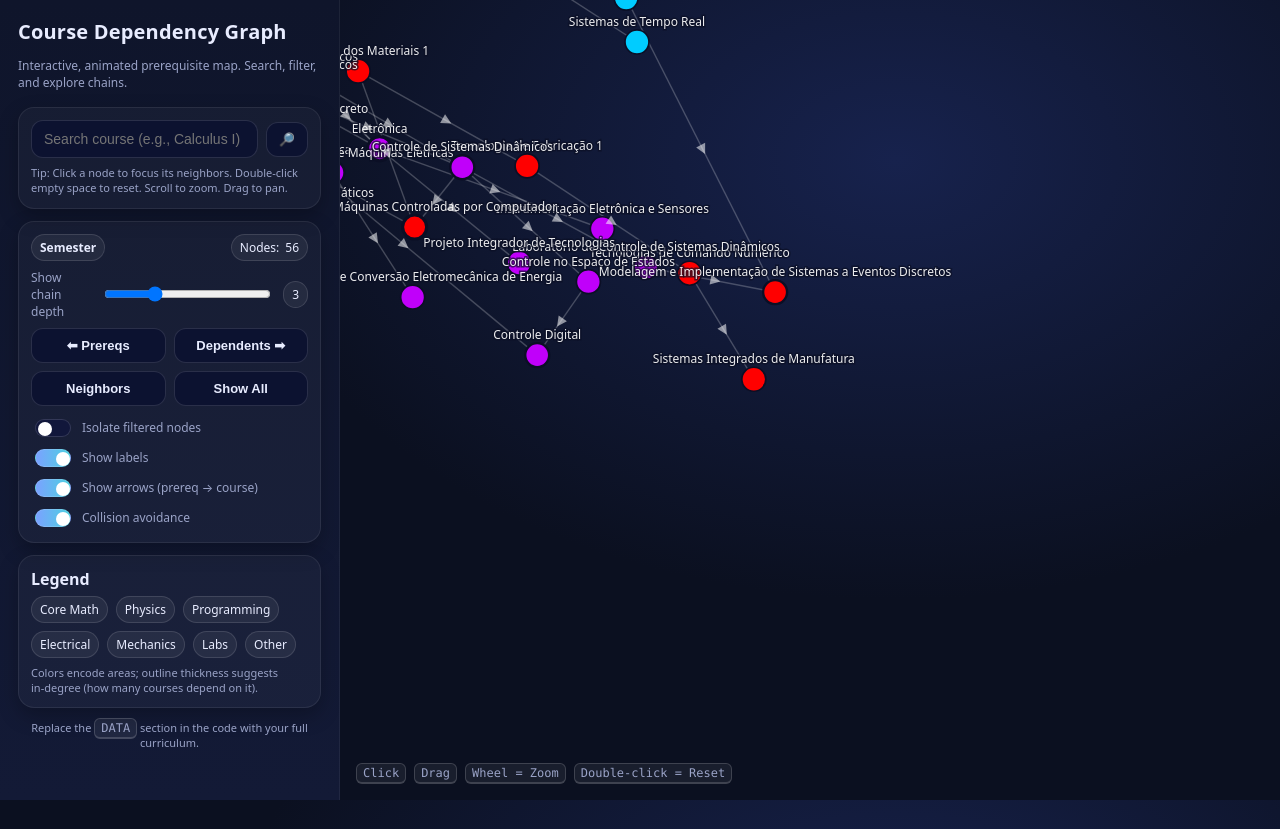
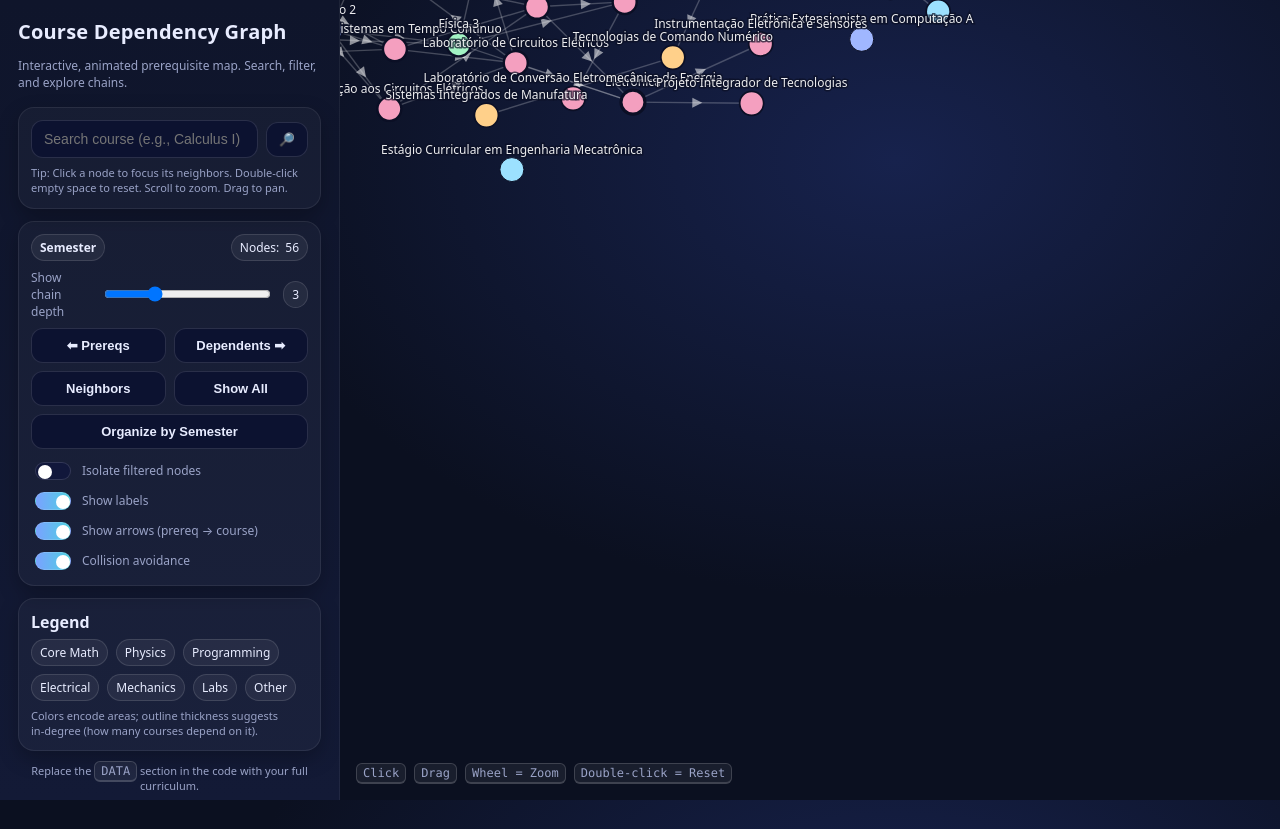
Before and after one commit to GabrielPyva/fluxo-da-mecatronica, a plain HTML site: page index.html in a window 1280 px wide. Drawn offline with nearby package versions, Linux system fonts and the light colour scheme.

Commit message:
✨ feat: Adicionar modo de organização em grid por semestre

```diff
--- a/index.html
+++ b/index.html
@@ -38,6 +38,9 @@
       <div class="row" style="margin-top:8px; gap:8px">
         <button id="btn-neighbors" class="btn group" title="Neighbors (1 hop)">Neighbors</button>
         <button id="btn-showAll" class="btn group" title="Show all">Show All</button>
+      </div>
+      <div class="row" style="margin-top:8px; gap:8px">
+        <button id="btn-organize-sem" class="btn group" title="Organize by Semester">Organize by Semester</button>
       </div>
       <div class="row toggle" style="margin-top:10px">
         <input type="checkbox" id="chk-isolate" />
--- a/script.js
+++ b/script.js
@@ -42,11 +42,8 @@ function processData(csvData) {
 }
 
 
-// Função que contém toda a lógica original para desenhar e controlar o grafo
+// Função que contém toda a lógica para desenhar e controlar o grafo
 function initializeGraph(DATA) {
-  /* ---------------------------------------------
-  * A partir daqui, é o seu código original, colado dentro desta função.
-  * -------------------------------------------*/
 
   /* ---------------------------------------------
   * Graph Setup
@@ -55,19 +52,17 @@ function initializeGraph(DATA) {
   const width = () => svg.node().clientWidth;
   const height = () => svg.node().clientHeight;
 
-  const defs = svg.append('defs');
-
   const gRoot = svg.append('g');
   const gLinks = gRoot.append('g').attr('class','links');
+  const gArrowheads = gRoot.append('g').attr('class', 'arrowheads');
   const gNodes = gRoot.append('g').attr('class','nodes');
   const gLabels = gRoot.append('g').attr('class','labels');
-  const gArrowheads = gRoot.append('g').attr('class', 'arrowheads');
 
   const tooltip = d3.select('#tooltip');
 
   const color = d3.scaleOrdinal()
-    .domain(['Core Math','Física','Computação','Elétrica','Mecânica','Outro'])
-    .range(['#00ff37ff','#ffc400ff','#00ccffff','#c000faff','#ff0000ff','#e4eaffff']);
+    .domain(['Core Math','Physics','Programming','Electrical','Mechanics','Labs','Other', 'Default', 'General'])
+    .range(['#a0b7ff','#9ce1ff','#a2f2c3','#ffd08a','#f49fbf','#c1b4ff','#c2d0ff', '#aaaaaa', '#bbbbbb']);
 
   // Build indices and degrees
   const idToNode = new Map(DATA.nodes.map(d=>[d.id, d]));
@@ -80,28 +75,34 @@ function initializeGraph(DATA) {
 
   // Force simulation
   const sim = d3.forceSimulation(DATA.nodes)
-    .force('link', d3.forceLink(DATA.links).id(d=>d.id).distance(68).strength(0.13))
-    .force('charge', d3.forceManyBody().strength(-140))
+    .force('link', d3.forceLink(DATA.links).id(d=>d.id).distance(100).strength(0.13))
+    .force('charge', d3.forceManyBody().strength(-250))
     .force('center', d3.forceCenter(0,0))
-    .force('x', d3.forceX(d=> (d.semester? (d.semester-1) : 0) * 120).strength(.05))
-    .force('y', d3.forceY(d=> level.get(d.id)*90).strength(.2))
-    .force('collide', d3.forceCollide(22));
+    .force('x', d3.forceX().strength(0.05))
+    .force('y', d3.forceY().strength(0.2))
+    .force('collide', d3.forceCollide(30));
+
+  let isOrganized = false; // Variável para controlar o estado do grid
 
   // Zoom/pan
   svg.call(d3.zoom().scaleExtent([.25, 3]).on('zoom', (ev)=>{
     gRoot.attr('transform', ev.transform);
   }));
 
-  // Arrow toggle
   let showArrows = true;
 
-  // Links
   const link = gLinks.selectAll('path').data(DATA.links).join('path')
     .attr('stroke', 'rgba(255,255,255,.25)')
     .attr('fill', 'none')
     .attr('stroke-width', 1.4);
 
-  // Nodes
+  const arrowheads = gArrowheads.selectAll('path.arrowhead')
+    .data(DATA.links)
+    .join('path')
+    .attr('class', 'arrowhead')
+    .attr('d', 'M0,-5L10,0L0,5')
+    .attr('fill', 'rgba(255,255,255,.6)');
+
   const node = gNodes.selectAll('g.node').data(DATA.nodes).join(enter=>{
     const g = enter.append('g').attr('class','node').style('cursor','pointer');
     g.append('circle')
@@ -113,28 +114,6 @@ function initializeGraph(DATA) {
     return g;
   });
 
-  // Drag and drop functionality
-  node.call(d3.drag()
-      .on('start', dragstarted)
-      .on('drag', dragged)
-      .on('end', dragended));
-
-  function dragstarted(event, d) {
-    if (!event.active) sim.alphaTarget(0.3).restart();
-    d.fx = d.x;
-    d.fy = d.y;
-  }
-  function dragged(event, d) {
-    d.fx = event.x;
-    d.fy = event.y;
-  }
-  function dragended(event, d) {
-    if (!event.active) sim.alphaTarget(0);
-    d.fx = null;
-    d.fy = null;
-  }
-
-
   const labels = gLabels.selectAll('text').data(DATA.nodes).join('text')
     .attr('font-size', 12)
     .attr('fill', 'rgba(255,255,255,.92)')
@@ -144,37 +123,112 @@ function initializeGraph(DATA) {
     .attr('text-anchor','middle')
     .text(d=>d.name);
 
-  const arrowheads = gArrowheads.selectAll('path.arrowhead')
-    .data(DATA.links)
-    .join('path')
-    .attr('class', 'arrowhead')
-    .attr('d', 'M0,-5L10,0L0,5') // Desenha o formato de triângulo da seta
-    .attr('fill', 'rgba(255,255,255,.6)');
-
   sim.on('tick', ticked);
 
   function ticked(){
     link.attr('d', d => `M${d.source.x},${d.source.y}L${d.target.x},${d.target.y}`);
     node.attr('transform', d=> `translate(${d.x},${d.y})`);
     labels.attr('x', d=>d.x).attr('y', d=>d.y-16);
-
     arrowheads.attr('transform', d => {
-        // Calcula o ponto médio da aresta
         const midX = (d.source.x + d.target.x) / 2;
         const midY = (d.source.y + d.target.y) / 2;
-
-        // Calcula o ângulo da aresta
         const angle = Math.atan2(d.target.y - d.source.y, d.target.x - d.source.x) * (180 / Math.PI);
-
-        // Aplica a translação e rotação na seta
         return `translate(${midX}, ${midY}) rotate(${angle})`;
     });
   }
 
+  // NOVA LÓGICA DE GRID E DRAG & DROP
+  // ===================================
+
+  // Calcula e armazena as posições do grid para cada nó
+  calculateGridPositions(DATA.nodes);
+
+  function calculateGridPositions(nodes) {
+      const colWidth = 180;
+      const rowHeight = 100;
+      const nodesBySemester = d3.group(nodes, d => d.semester);
+
+      nodesBySemester.forEach((nodesInSemester, semester) => {
+          const colIndex = semester - 1;
+          const numRows = nodesInSemester.length;
+          nodesInSemester.forEach((node, rowIndex) => {
+              node.gridX = colIndex * colWidth;
+              // Centraliza a coluna de nós verticalmente
+              node.gridY = (rowIndex - (numRows - 1) / 2) * rowHeight;
+          });
+      });
+  }
+
+  // Funções de Drag & Drop atualizadas
+  node.call(d3.drag()
+      .on('start', dragstarted)
+      .on('drag', dragged)
+      .on('end', dragended));
+
+  function dragstarted(event, d) {
+    if (!event.active) sim.alphaTarget(0.3).restart();
+    // Se não estiver no modo grid, fixe a posição atual
+    if (!isOrganized) {
+      d.fx = d.x;
+      d.fy = d.y;
+    }
+  }
+
+  function dragged(event, d) {
+    // Permite arrastar livremente, definindo fx e fy para a posição do mouse
+    d.fx = event.x;
+    d.fy = event.y;
+  }
+
+  function dragended(event, d) {
+    if (!event.active) sim.alphaTarget(0);
+    if (isOrganized) {
+        // Se estiver no modo grid, o nó volta para sua posição no grid
+        d.fx = d.gridX;
+        d.fy = d.gridY;
+    } else {
+        // Se não estiver no modo grid, libera o nó
+        d.fx = null;
+        d.fy = null;
+    }
+  }
+
+  // Controles
+  d3.select('#btn-organize-sem').on('click', () => {
+      isOrganized = !isOrganized;
+
+      if (isOrganized) {
+          // LIGA O MODO GRID
+          sim.alphaTarget(0.3).restart();
+          DATA.nodes.forEach(d => {
+              d.fx = d.gridX;
+              d.fy = d.gridY;
+          });
+      } else {
+          // DESLIGA O MODO GRID
+          sim.alphaTarget(0.3).restart();
+          DATA.nodes.forEach(d => {
+              d.fx = null;
+              d.fy = null;
+          });
+      }
+  });
 
 
-  // Fit & reset
+  // ===================================
+  // FIM DA NOVA LÓGICA
+
   function resetView(){
+    isOrganized = false; // Garante que o modo grid seja desativado
+
+    // Libera todos os nós da posição fixa
+    DATA.nodes.forEach(d => {
+        d.fx = null;
+        d.fy = null;
+    });
+
+    sim.alpha(1).restart();
+
     const t = d3.zoomIdentity.translate(width()/2, height()/2).scale(1).translate(0,0);
     svg.transition().duration(500).call(d3.zoom().transform, t);
     setOpacity(DATA.nodes.map(d=>d.id));
@@ -211,7 +265,7 @@ function initializeGraph(DATA) {
   });
   d3.select('#search').on('keydown', (ev)=>{ if(ev.key==='Enter') d3.select('#btn-search').dispatch('click'); });
 
-  // Controls
+  // Outros Controles
   d3.select('#chk-labels').on('change', function(){
     const vis = this.checked ? 1 : 0; labels.transition().duration(250).style('opacity', vis);
   });
@@ -236,7 +290,7 @@ function initializeGraph(DATA) {
   d3.select('#btn-depend').on('click', ()=>{
     if(!focusedId) return; showChain(focusedId, 'down', +depthInput.property('value'));
   });
-  d3.select('#btn-showAll').on('click', ()=>{ focusedId=null; setOpacity(DATA.nodes.map(d=>d.id)); });
+  d3.select('#btn-showAll').on('click', ()=>{ focusedId=null; resetView(); });
 
   // Isolate toggle: hide others vs fade
   function setOpacity(visibleIds){
@@ -246,12 +300,10 @@ function initializeGraph(DATA) {
     node.transition().duration(dur).style('opacity', n=> vis.has(n.id) ? 1 : (isolate? 0 : .12));
     labels.transition().duration(dur).style('opacity', n=> vis.has(n.id) ? 1 : (isolate? 0 : .12));
     link.transition().duration(dur).style('opacity', l=> (vis.has(l.source.id) && vis.has(l.target.id)) ? .9 : (isolate? 0 : .06));
-
     arrowheads.transition().duration(dur).style('opacity', l=> (vis.has(l.source.id) && vis.has(l.target.id)) ? .9 : (isolate? 0 : .06));
   }
 
   function animateFocus(target){
-    // gentle zoom towards the target
     const t = d3.zoomTransform(svg.node());
     const k = Math.min(2.2, Math.max(1.2, t.k*1.2));
     const dx = width()/2 - target.x*t.k - t.x;
@@ -261,11 +313,10 @@ function initializeGraph(DATA) {
   }
 
   function neighborsOf(id){
-    // A simulação do D3 converte os links para usar objetos, então acessamos .id
     const pred = DATA.links.filter(l=>l.target.id===id).map(l=>l.source.id);
     const succ = DATA.links.filter(l=>l.source.id===id).map(l=>l.target.id);
     return { pred:new Set(pred), succ:new Set(succ) };
-}
+  }
 
   function highlightNeighbors(id){
     const {pred, succ} = neighborsOf(id);
@@ -284,7 +335,6 @@ function initializeGraph(DATA) {
         const next = new Set();
         for(const v of frontier){
             for(const l of DATA.links){
-                // A simulação do D3 converte os links para usar objetos, então acessamos .id
                 if(dir==='up' && l.target.id===v && !visited.has(l.source.id)) {
                     next.add(l.source.id);
                 }
@@ -298,13 +348,11 @@ function initializeGraph(DATA) {
         if(next.size===0) break;
     }
     setOpacity([...visited]);
-}
+  }
 
-  // Helpers
   function computeLevels(nodes, links){
     const adjIn = new Map(nodes.map(n=>[n.id, []]));
     links.forEach(l=>{
-        // Garante que adjIn.get(l.target) exista antes de dar push
         if (!adjIn.has(l.target)) adjIn.set(l.target, []);
         adjIn.get(l.target).push(l.source);
     });
@@ -330,13 +378,12 @@ function initializeGraph(DATA) {
         if(!preds || preds.length===0) {
             level.set(v, 0);
         } else {
-            // A CORREÇÃO PRINCIPAL ESTÁ AQUI: p é uma string (ID), então usamos level.get(p)
             const maxLevel = Math.max(...preds.map(p => level.get(p) + 1));
             level.set(v, maxLevel);
         }
     }
     return level;
-}
+  }
 
   // Initial state
   d3.select('#nodeCount').text(DATA.nodes.length);
```
